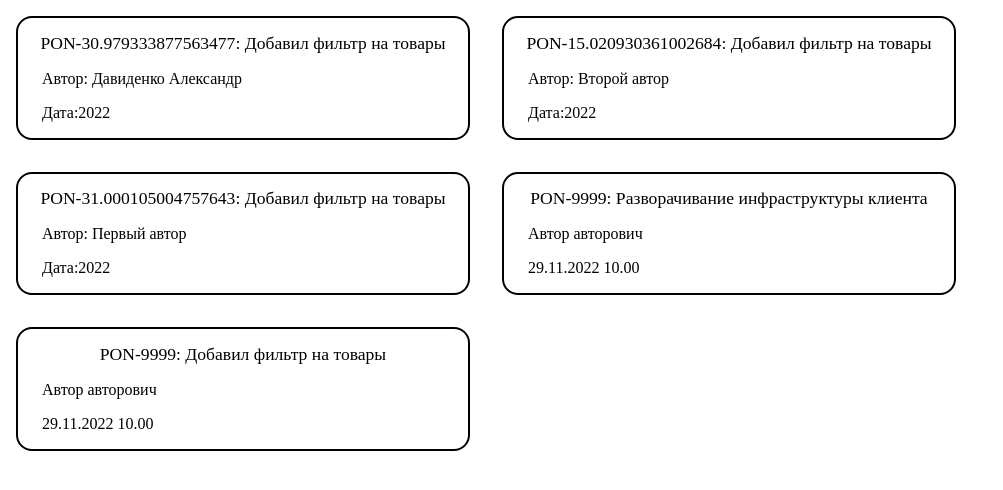
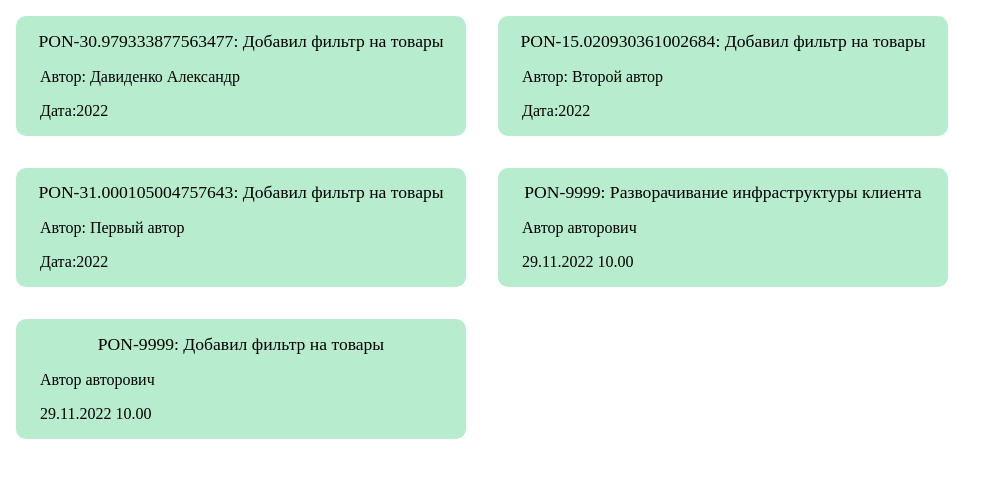
Before and after one commit to zvezdniyLord/izadacha, a website: page index.html in a window 1280 px wide. Shown: the whole page, without its empty margins (0-1003 px from the left). Drawn offline with Linux system fonts and the light colour scheme.

Commit message:
добавлен цвет карточкам

```diff
--- a/index.css
+++ b/index.css
@@ -1,4 +1,5 @@
-html,body {
+html,
+body {
   margin: 0;
   padding: 0;
   box-sizing: border-box;
@@ -14,10 +15,11 @@ html,body {
 .cart {
   width: 450px;
   min-height: 100px;
-    border: 2px solid;
   border-radius: 1rem;
   margin: 1rem;
   flex: 1 1 450;
+  border-radius: 10px;
+  background: #b7ecce;
 }
 
 .cart-title {
```
Lines whose indentation alone changed are shown as unchanged.
